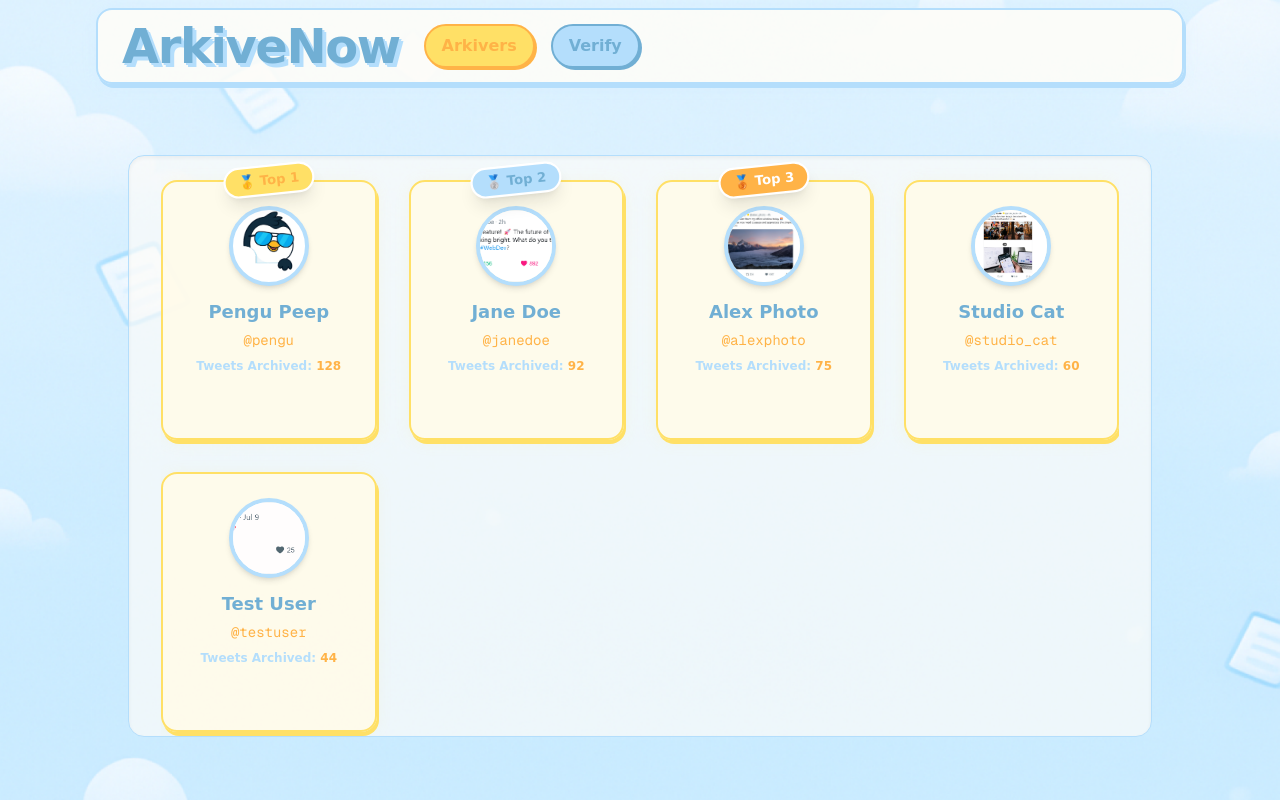
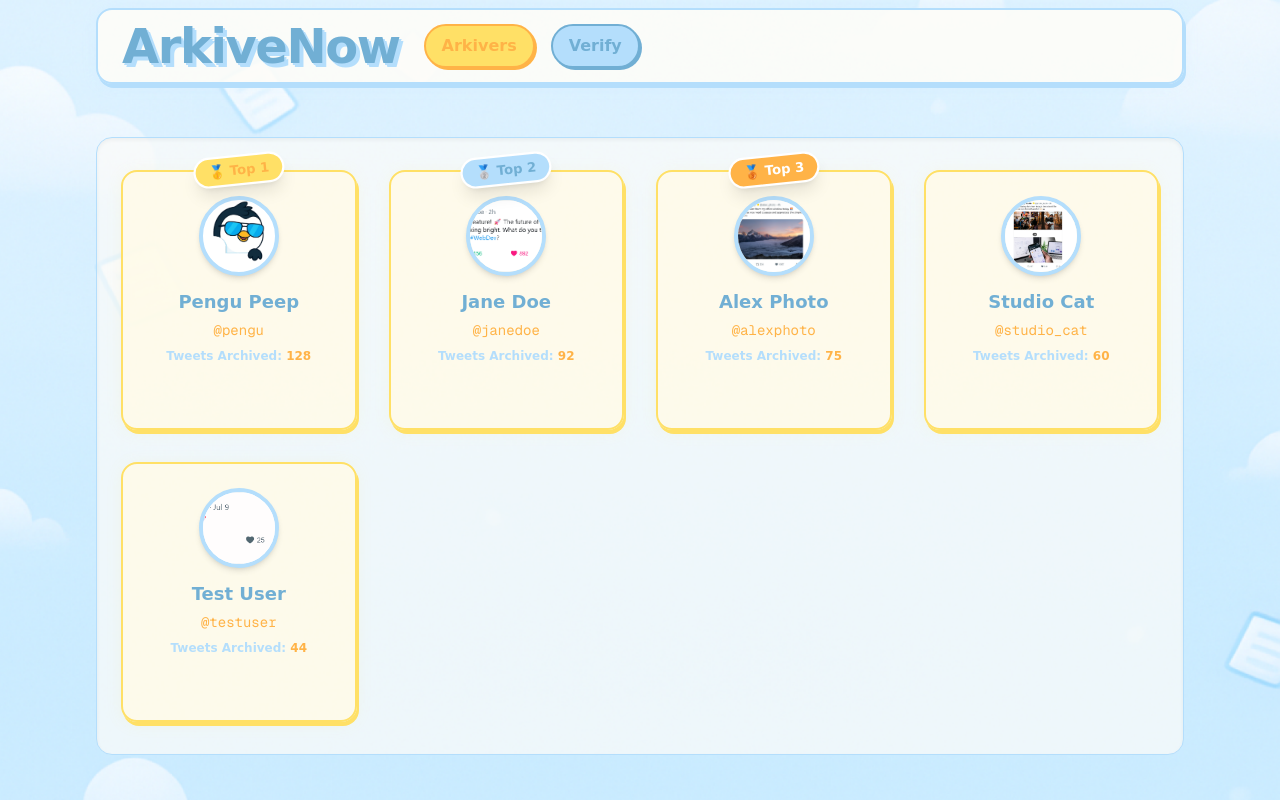
Before and after one commit to itsrealkaran/ArkiveNow, a Next.js app: page /arkivers in a window 1280 px wide. Built offline with nearby package versions, Linux system fonts and the light colour scheme.

Commit message:
fix: Arkivers Page

```diff
--- a/app/arkivers/page.tsx
+++ b/app/arkivers/page.tsx
@@ -73,8 +73,8 @@ export default function ArkiversPage() {
           </button>
         </Header>
         <main className="flex flex-col items-center justify-center flex-1 w-full">
-          <div className="w-full max-w-5xl px-2 sm:px-4 md:px-8 bg-[#fefdf9]/70 rounded-2xl border border-[#b4defc] shadow-inner">
-            <div className="grid grid-cols-1 sm:grid-cols-2 md:grid-cols-3 lg:grid-cols-4 gap-8 overflow-y-auto max-h-[calc(100vh-220px)] py-6">
+          <div className="w-full px-2 bg-[#fefdf9]/70 rounded-2xl border border-[#b4defc] shadow-inner">
+            <div className="grid grid-cols-1 sm:grid-cols-2 md:grid-cols-3 lg:grid-cols-4 gap-8 overflow-y-auto max-h-[calc(100vh-180px)] py-8 px-4">
               {arkivers.map((arkiver, idx) => (
                 <div
                   key={arkiver.id}
```
